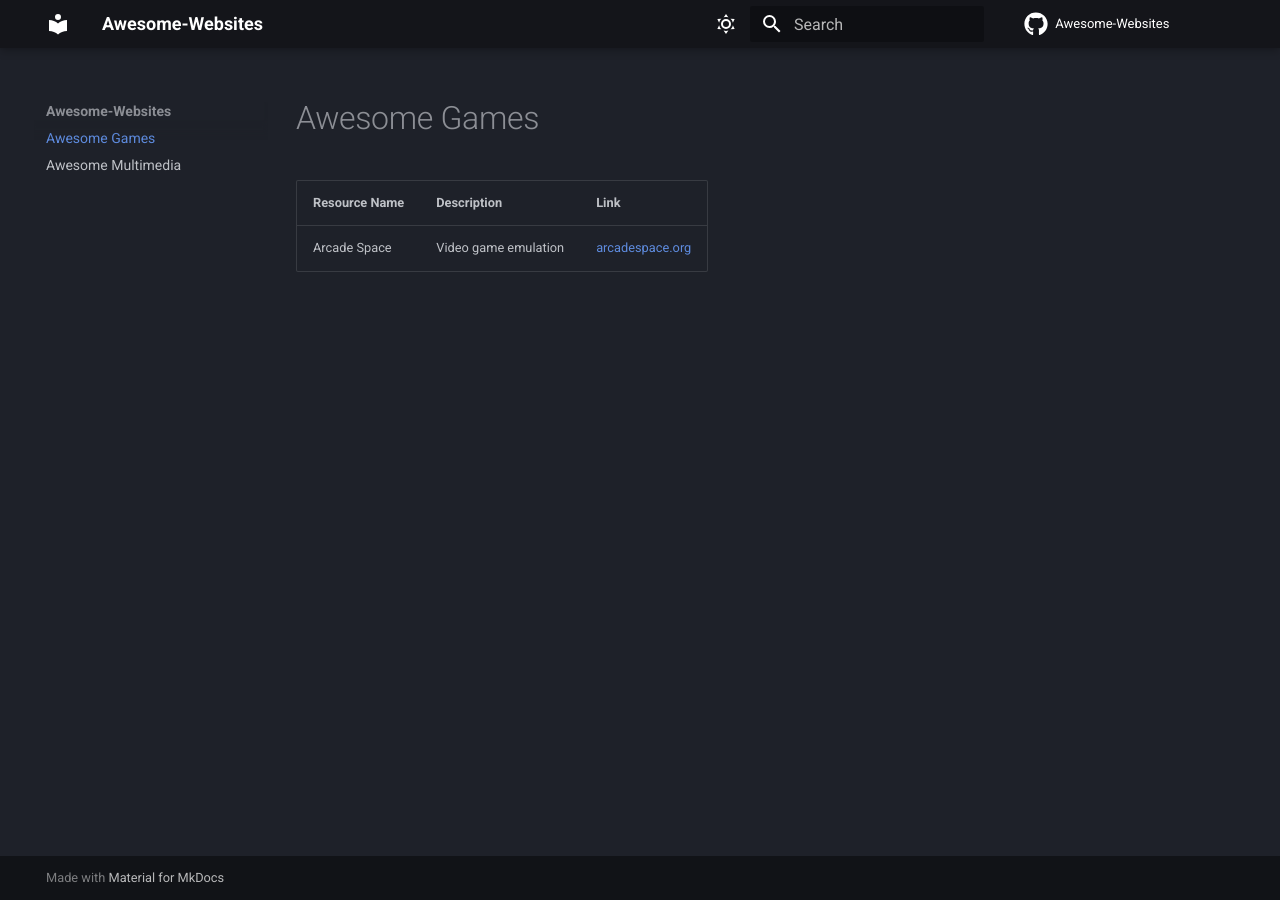
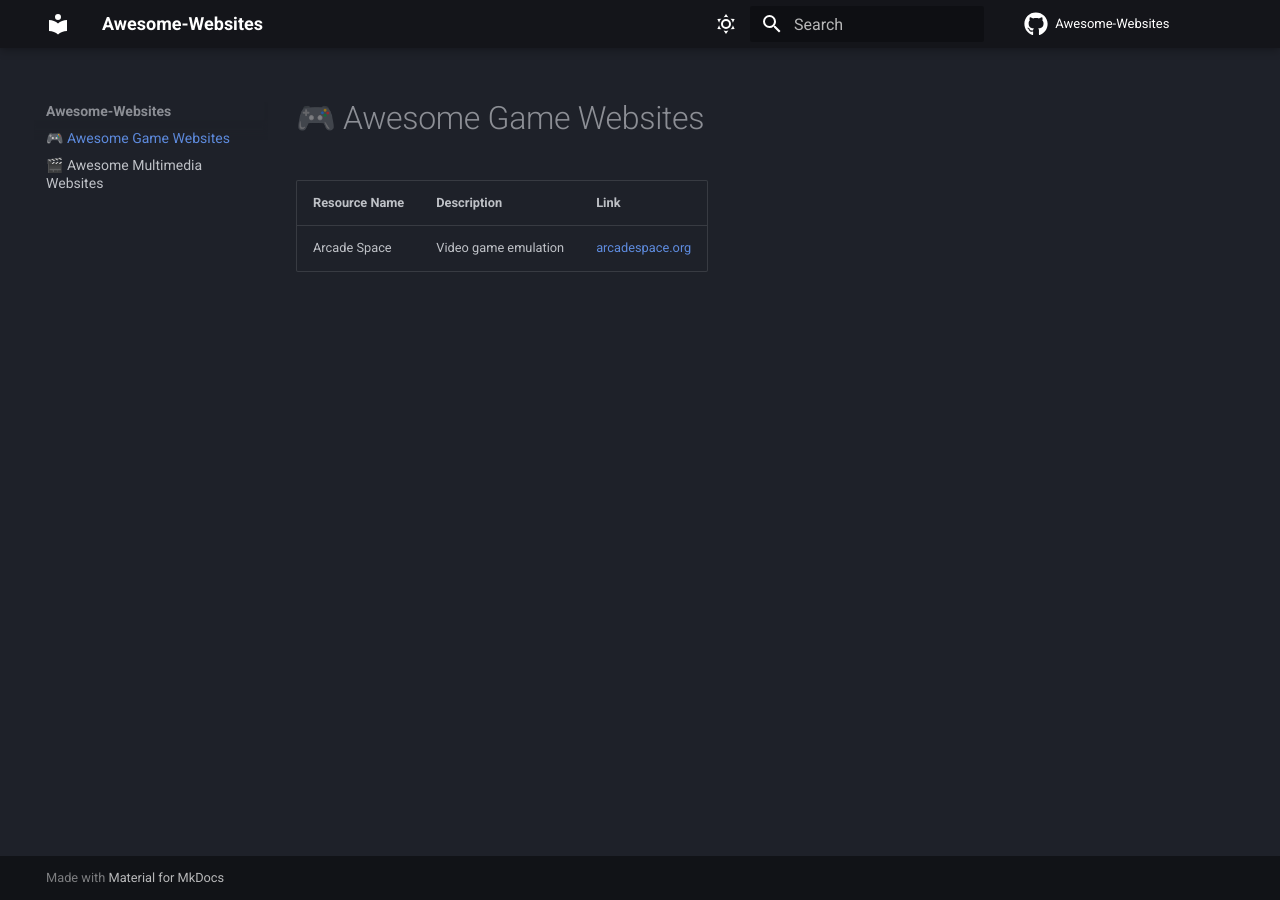
Before and after one commit to alitourani/awesome-websites, an MkDocs documentation site: the page built from docs/GAMES.md, in a window 1280 px wide. Built offline with MkDocs 1.6.1 and Material for MkDocs 9.7.7, drawn with Linux system fonts in a browser that asks for light colours; comment, search, counter and statistics services are not loaded.

Commit message:
[feat] - improve the content

```diff
--- a/docs/GAMES.md
+++ b/docs/GAMES.md
@@ -1,4 +1,4 @@
-# Awesome Games
+# 🎮 Awesome Game Websites
 
 | Resource Name | Description          | Link                                                |
 | ------------- | -------------------- | --------------------------------------------------- |
--- a/docs/MULTIMEDIA.md
+++ b/docs/MULTIMEDIA.md
@@ -1,4 +1,4 @@
-# Awesome Multimedia
+# 🎬 Awesome Multimedia Websites
 
 | Resource Name | Description              | Link                                    |
 | ------------- | ------------------------ | --------------------------------------- |
--- a/mkdocs.yml
+++ b/mkdocs.yml
@@ -1,5 +1,5 @@
 site_name: Awesome-Websites
-site_url: https://recsys-lab.github.io/rag-visualrec
+site_url: https://alitourani.github.io/awesome-websites/
 repo_url: https://github.com/alitourani/awesome-websites
 repo_name: Awesome-Websites
 theme:
```
Also changed, not shown: README.md (+15 -5 lines).
